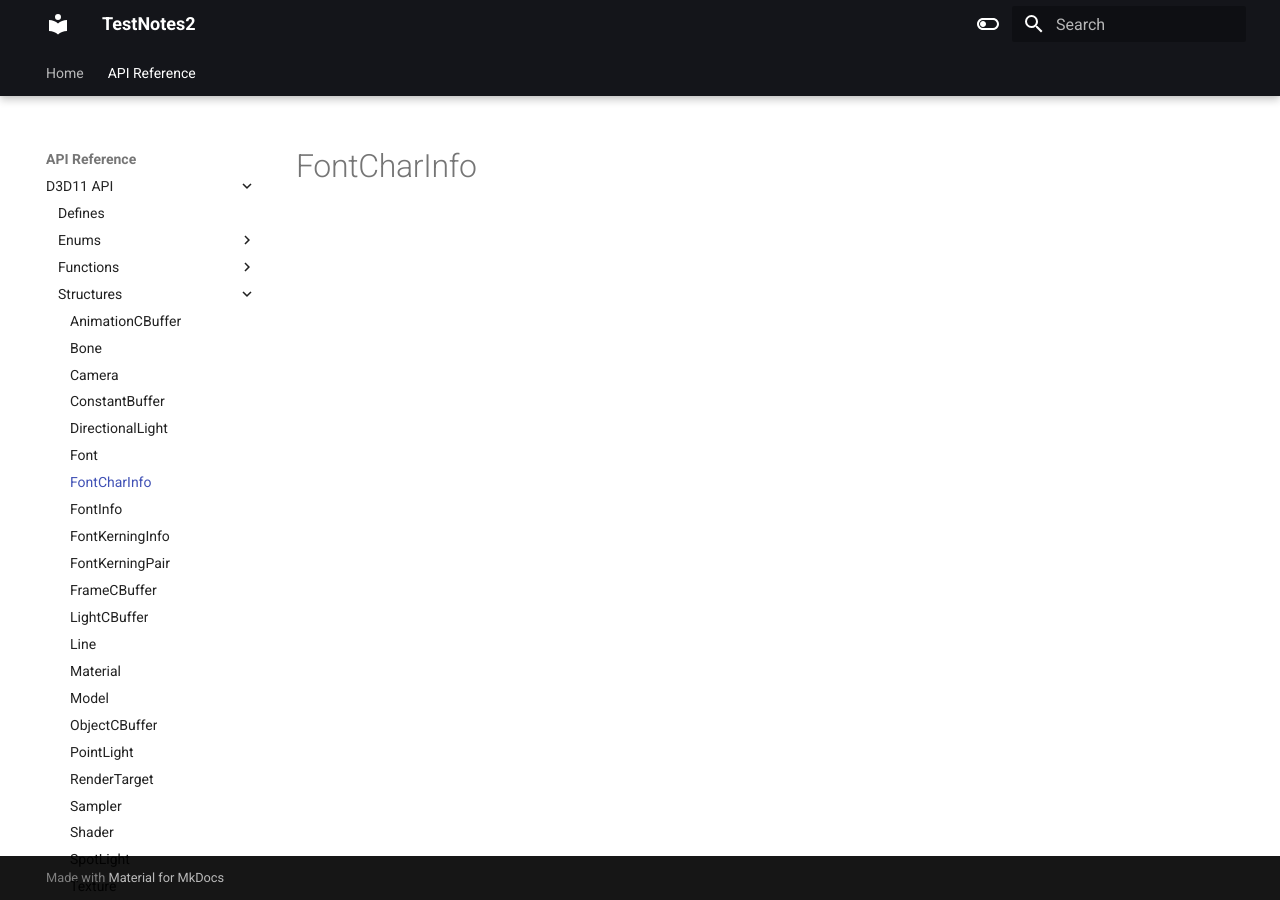
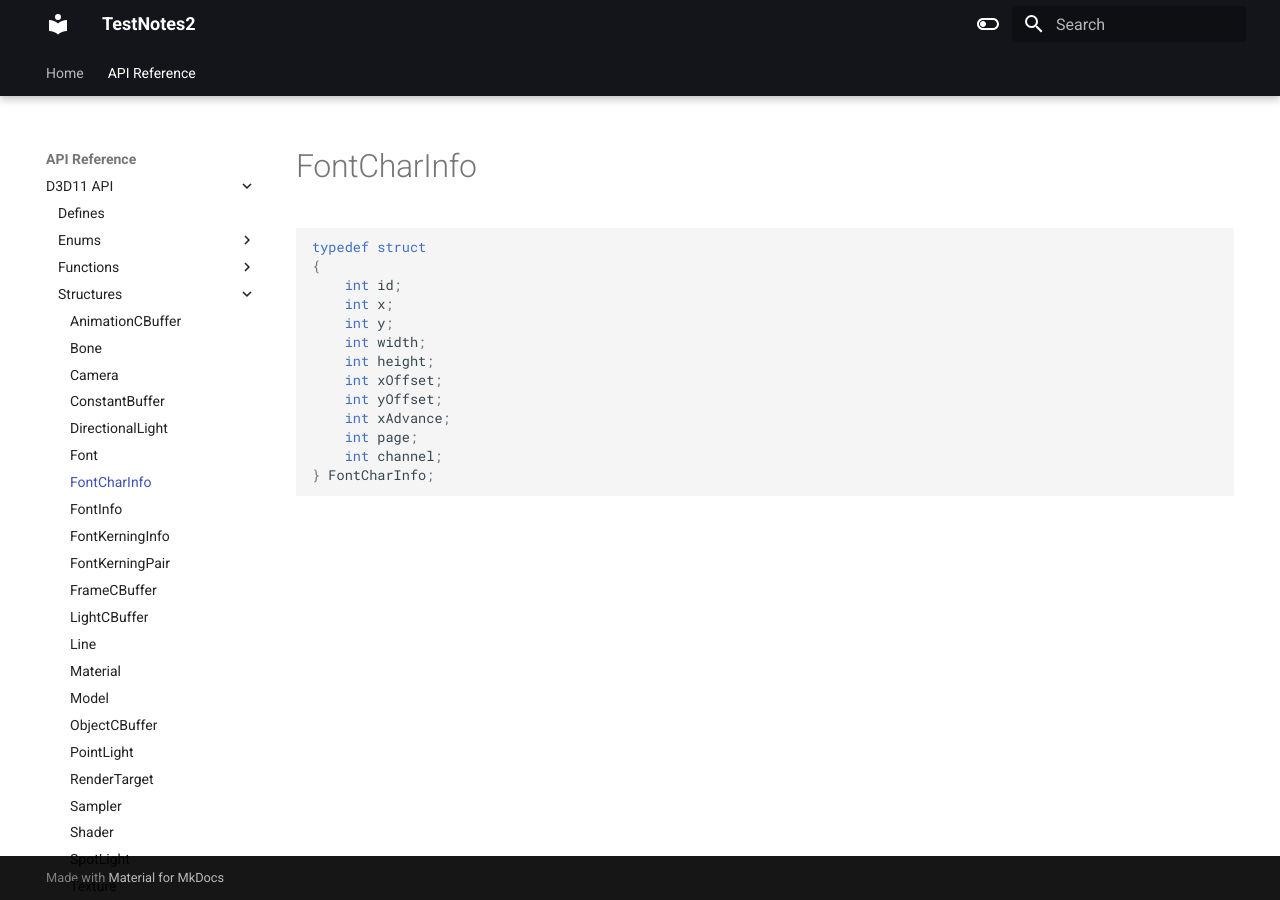
Before and after one commit to erichederstedt/TempEngineDocs, an MkDocs documentation site: the page built from docs/API Reference/D3D11 API/Structures/FontCharInfo.md, in a window 1280 px wide. Built offline with MkDocs 1.6.1 and Material for MkDocs 9.7.7, drawn with Linux system fonts in a browser that asks for light colours.

Commit message:
PUSH NOTE : FontCharInfo.md

````diff
--- a/docs/API Reference/D3D11 API/Structures/FontCharInfo.md
+++ b/docs/API Reference/D3D11 API/Structures/FontCharInfo.md
@@ -1 +1,16 @@
 # FontCharInfo
+```c++
+typedef struct
+{
+    int id;
+    int x;
+    int y;
+    int width;
+    int height;
+    int xOffset;
+    int yOffset;
+    int xAdvance;
+    int page;
+    int channel;
+} FontCharInfo;
+```
````
